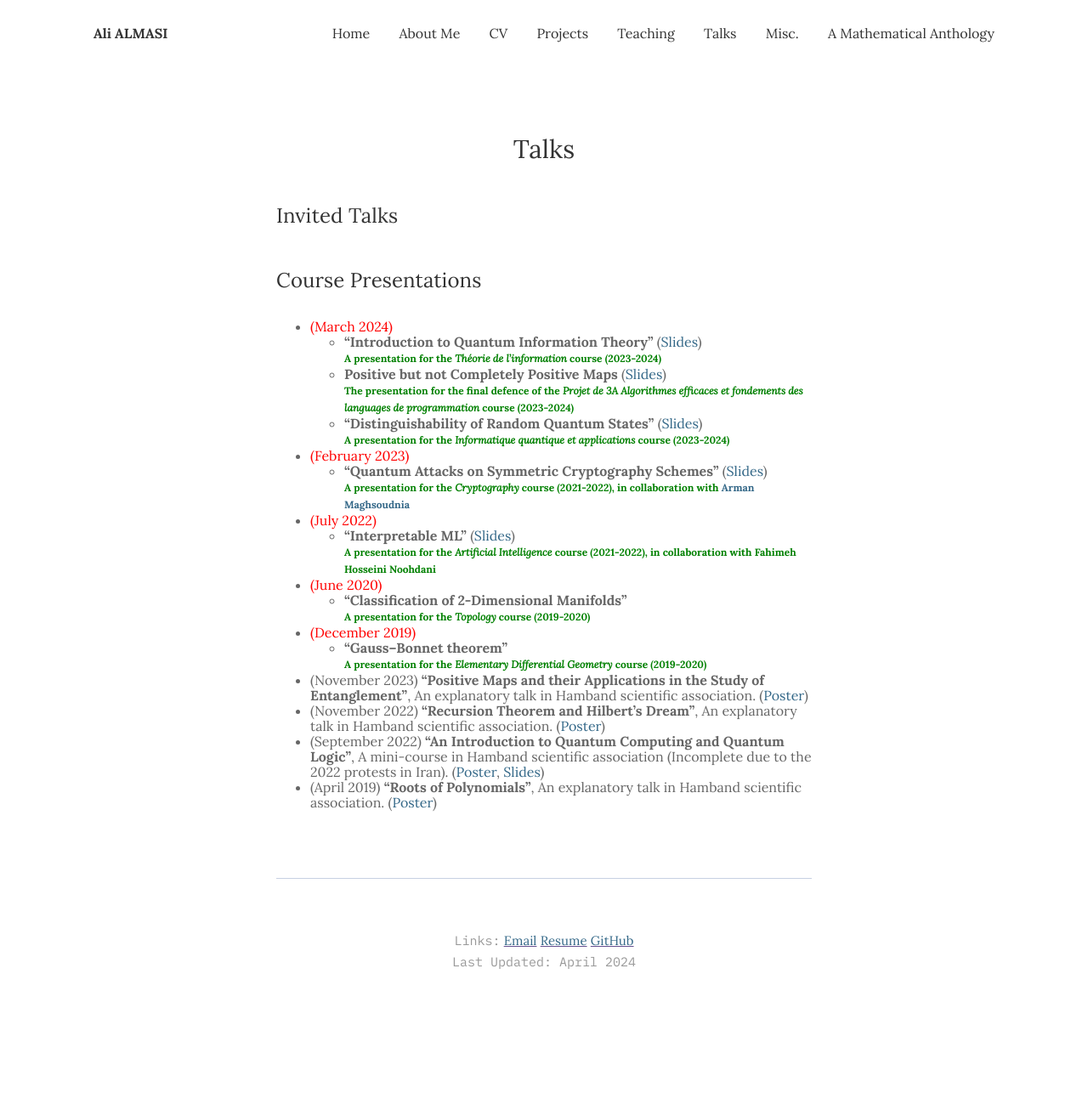
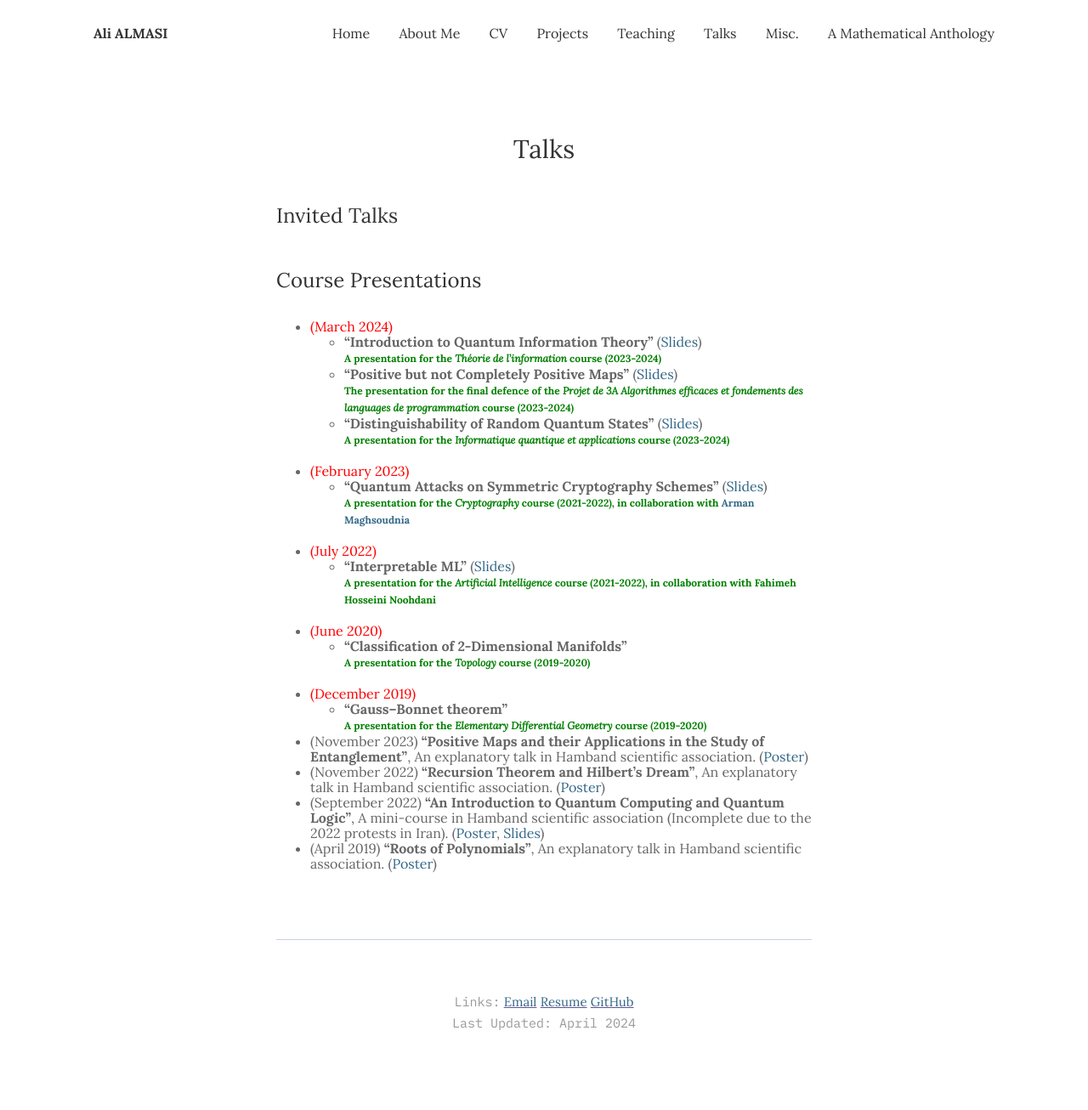
Before and after one commit to ali-almasi/ali-almasi.github.io, a Jekyll site: the page built from _pages/5_talks.md, in a window 1280 px wide. Shown: the whole page at 85% size. Built offline with Jekyll 4.4.1, drawn with Linux system fonts in a browser that asks for light colours; before the commit the page ends 1234 px from its top, so only the background shows below that.

Commit message:
Update 5_talks.md

```diff
--- a/_pages/5_talks.md
+++ b/_pages/5_talks.md
@@ -5,29 +5,34 @@ permalink: /talks/
 image:
 ---
 ### Invited Talks
+
 ### Course Presentations
 -  <span style="color:red">(March 2024)</span>\
     -   **"Introduction to Quantum Information Theory"** ([Slides](/assets/talks_materials/Intro_QIT/Intro_to_QIT.pdf))\
       <span style="color:green;font-weight:700;font-size:12px">
     A presentation for the *Théorie de l'information* course (2023-2024)</span>
-    -   **Positive but not Completely Positive Maps** ([Slides](/assets/projects_materials/pncp/PnCP_defence.pdf))\
+    -   **"Positive but not Completely Positive Maps"** ([Slides](/assets/projects_materials/pncp/PnCP_defence.pdf))\
       <span style="color:green;font-weight:700;font-size:12px">
     The presentation for the final defence of the *Projet de 3A Algorithmes efficaces et fondements des languages de programmation* course (2023-2024)</span>
     -   **"Distinguishability of Random Quantum States"** ([Slides](/assets/talks_materials/Discrimination_of_random_states/discrimination_of_random_states_slides.pdf))\
       <span style="color:green;font-weight:700;font-size:12px">
     A presentation for the *Informatique quantique et applications* course (2023-2024)</span>
+<br/><br/>
 -  <span style="color:red">(February 2023)</span>\
     -   **"Quantum Attacks on Symmetric Cryptography Schemes"** ([Slides](/assets/talks_materials/QAttacks_symmetric/QAttacks_symmetric.pdf))\
       <span style="color:green;font-weight:700;font-size:12px">
     A presentation for the *Cryptography* course (2021-2022), in collaboration with [Arman Maghsoudnia](https://people.epfl.ch/arman.maghsoudnia)</span>
+    <br/><br/>
 -  <span style="color:red">(July 2022)</span>\
     -   **"Interpretable ML"** ([Slides](/assets/talks_materials/Interpretable_AI/interpretale_AI.pdf))\
       <span style="color:green;font-weight:700;font-size:12px">
     A presentation for the *Artificial Intelligence* course (2021-2022), in collaboration with Fahimeh Hosseini Noohdani</span>
+    <br/><br/>
 -  <span style="color:red">(June 2020)</span>\
     -   **"Classification of 2-Dimensional Manifolds"** \
       <span style="color:green;font-weight:700;font-size:12px">
     A presentation for the *Topology* course (2019-2020)</span>
+    <br/><br/>
 -  <span style="color:red">(December 2019)</span>\
     -   **"Gauss–Bonnet theorem"** \
       <span style="color:green;font-weight:700;font-size:12px">
```
